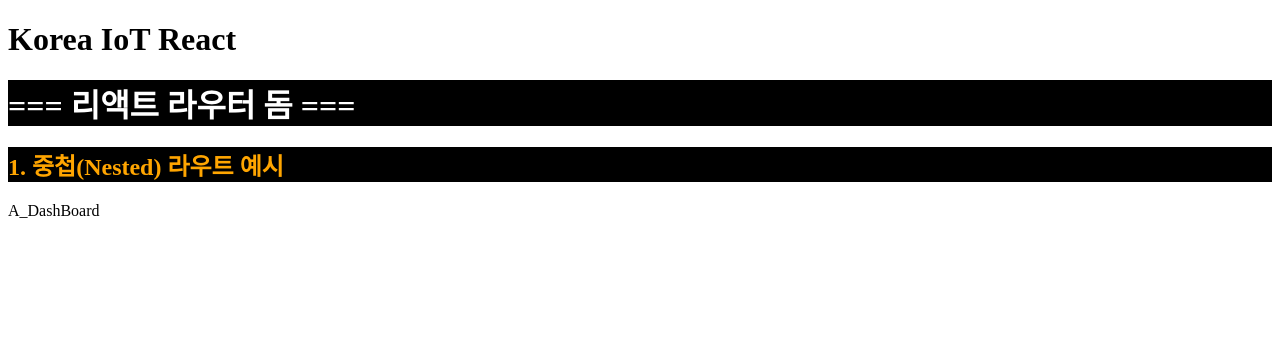
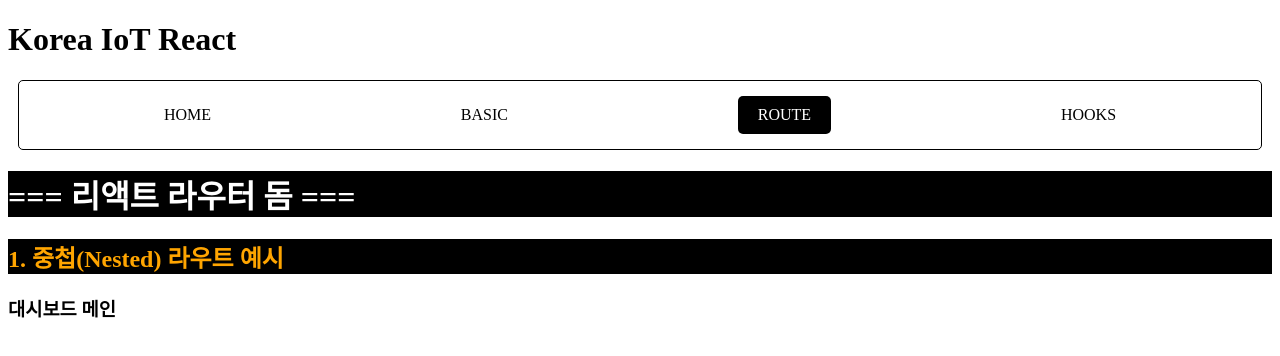
Before and after one commit to devgiants75/k_iot_frontend, a React (Vite) app in the folder f-iot-react/: page /route/dashboard in a window 1280 px wide. Shown: the top 356 px of the page. Built offline with nearby package versions, Linux system fonts and the light colour scheme.

Commit message:
20251031 React Router DOM

```diff
--- a/f-iot-react/src/App.tsx
+++ b/f-iot-react/src/App.tsx
@@ -2,12 +2,15 @@ import { Route, Routes } from 'react-router-dom';
 import './App.css'
 import Basic from '@/pages/a_basic';
 import RoutePages from '@/pages/b_Route';
+import Navibar from './components/Navibar';
 // 파일명 없으면 무조건! 해당 파일의 index 라는 이름의 파일을 가져옴
 
 function App() {
   return (
     <>
+      {/* 경로와 상관없이 렌더링 */}
       <h1>Korea IoT React</h1>
+      <Navibar />
 
       {/* Routes 태그: Route를 감싸는 컴포넌트 */}
       <Routes>
--- /dev/null
+++ b/f-iot-react/src/components/Navibar.tsx
@@ -0,0 +1,49 @@
+import React from 'react'
+import { NavLink } from 'react-router-dom';
+
+//! Link VS NavLink 컴포넌트
+// : a태그와 유사하게 동작
+// - 새로고침하지 않고 SPA의 다른 경로로 이동
+// - 해당 링크 클릭 시 이동할 경로(path) 값을 to 속성으로 지정 (필수 속성, href와 유사)
+
+//? 1) Link
+// : 가장 기본 적인 페이지 전환 컴포넌트 (a 태그)
+
+//? 2) NavLink
+// : Link + 현재 활성화 된 페이지 경로에 대한 추가적인 스타일 또는 클래스명 적용 가능
+//&: 현재 경로에 따라 isActive를 사용하여 스타일이나 클래스를 다르게 지정 가능
+
+function Navibar() {
+  const links = ['/', 'basic', 'route', 'hooks'];
+
+  return (
+    <div style={{
+      display: 'flex',
+      flexWrap: 'wrap',
+      justifyContent: 'space-around',
+      margin: '10px',
+      padding: '10px 20px',
+      border: '1px solid black',
+      borderRadius: '5px'
+    }}>
+      {links.map(link => (
+        <NavLink
+          to={link}
+          key={link}
+          style={({ isActive }) => ({
+            textDecoration: 'none',
+            color: isActive ? 'white' : 'black',
+            backgroundColor: isActive ? 'black' : 'white',
+            margin: '5px',
+            padding: '10px 20px',
+            borderRadius: '5px'
+          })}
+        >
+          {link === '/' ? 'HOME' : link.toUpperCase()}
+        </NavLink>
+      ))}
+    </div>
+  )
+}
+
+export default Navibar
--- a/f-iot-react/src/pages/b_Route/A_DashBoard.tsx
+++ b/f-iot-react/src/pages/b_Route/A_DashBoard.tsx
@@ -1,8 +1,17 @@
 import React from 'react'
+import { Outlet } from 'react-router-dom'
 
 function A_DashBoard() {
   return (
-    <div>A_DashBoard</div>
+    <div>
+      <h3>대시보드 메인</h3>
+      {/*
+        Outlet 태그
+        : 중첩된 컴포넌트에서 부모 컴포넌트의 어느 위치에
+          하위 컴포넌트를 렌더링할지 지정해주는 태그
+      */}
+      <Outlet />
+    </div>
   )
 }
 
```
